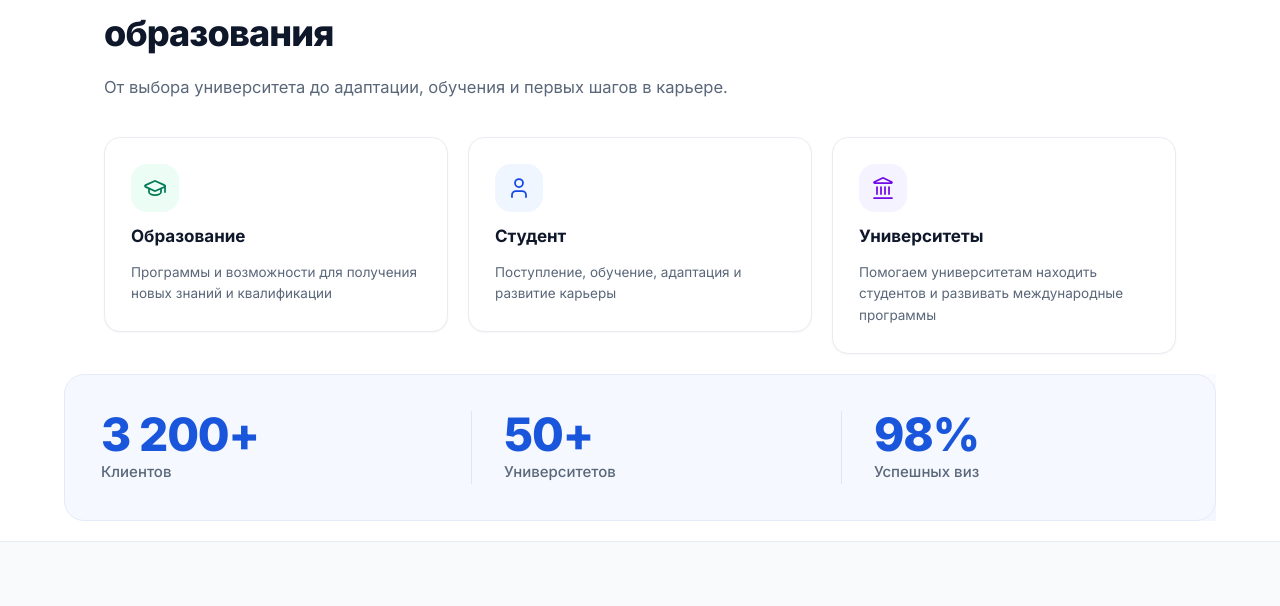
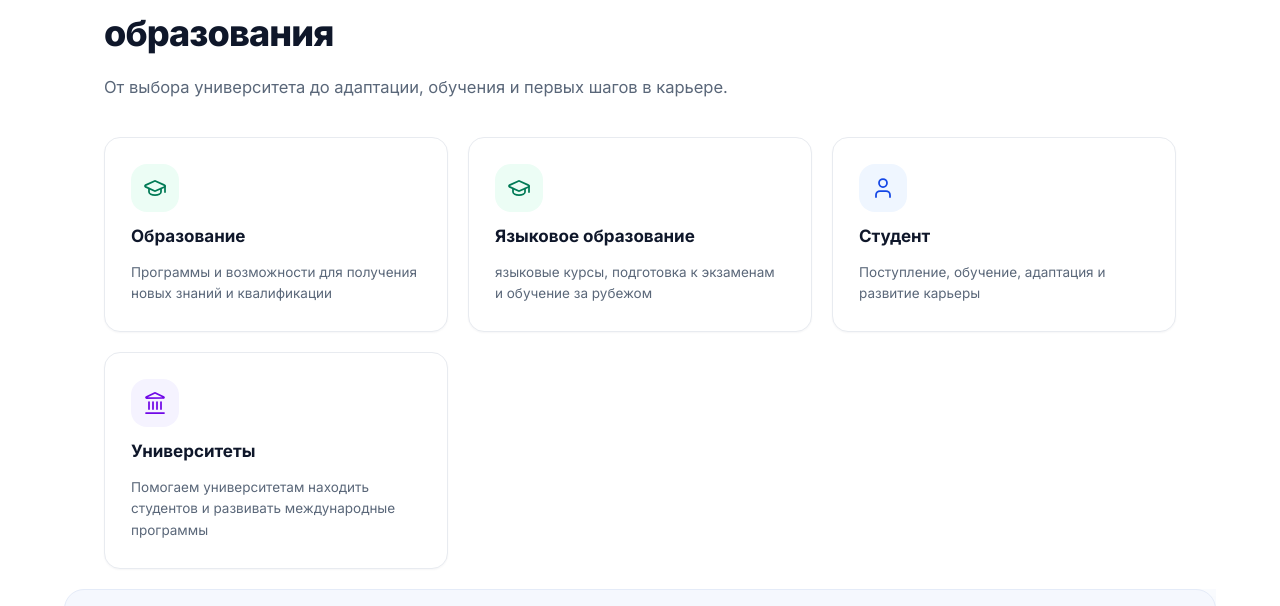
Before and after one commit to olzhas2357/Zagran-Easy, a Next.js app: page / in a window 1280 px wide. Shown: the part 1641-2247 px from the top of the page. Built offline with nearby package versions, Linux system fonts and the light colour scheme; no server answers.

Commit message:
add new information

```diff
--- a/app/page.tsx
+++ b/app/page.tsx
@@ -182,6 +182,14 @@ export default async function HomePage() {
               Icon: GraduationCap,
               title: "Образование",
               text: "Программы и возможности для получения новых знаний и квалификации",
+              color: "emerald",
+            },
+
+            {
+              id: "language",
+              Icon: GraduationCap,
+              title: "Языковое образование",
+              text: "языковые курсы, подготовка к экзаменам и обучение за рубежом",
               color: "emerald",
             },
             {
```
